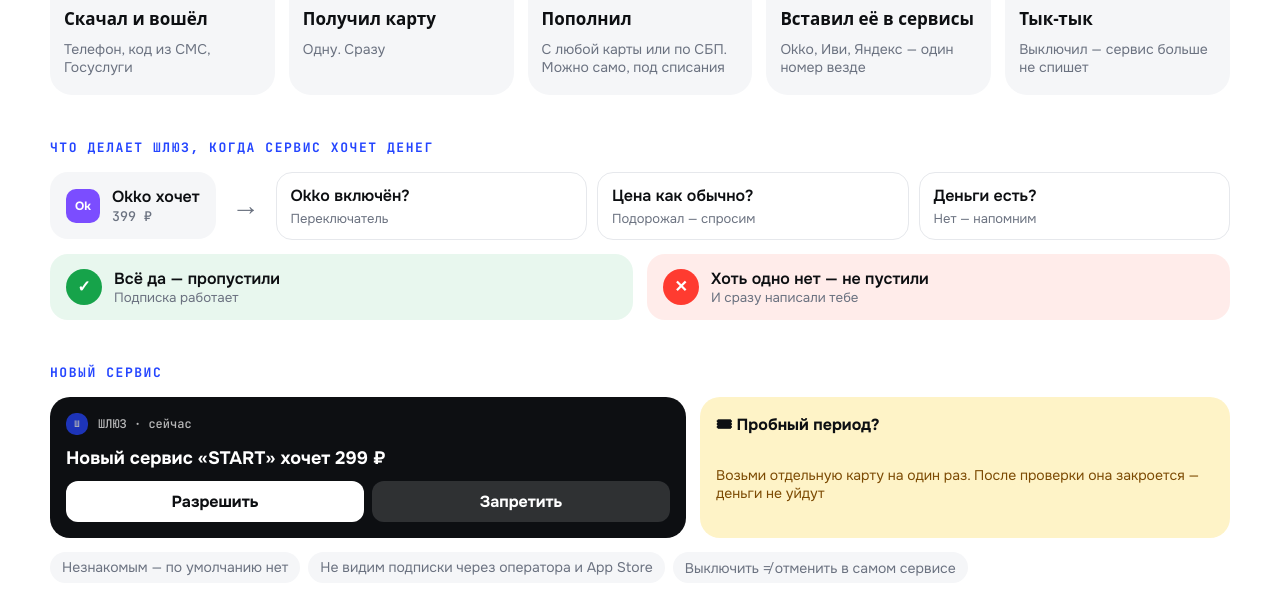
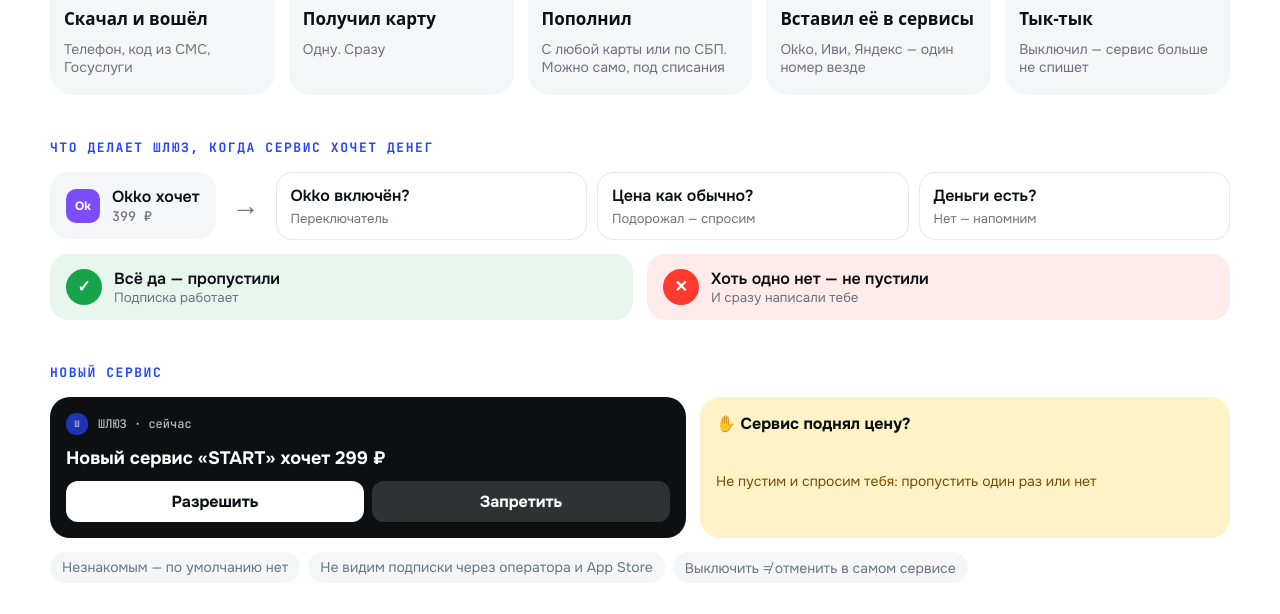
Before and after one commit to vanograche/shluz, a plain HTML site: page scheme/index.html in a window 1280 px wide. Shown: the part 438-1052 px from the top of the page. Drawn offline with Linux system fonts and the light colour scheme; a web font is replaced by a local one.

Commit message:
Схема: вместо отдельной карты на пробный период — «Сервис поднял цену? Не пустим и спросим»
Co-Authored-By: Claude Opus 5.5 <noreply@anthropic.com>
Claude-Session: https://claude.ai/code/session_014h13HX8Nc3CMzxze9fgy4n

```diff
--- a/scheme/index.html
+++ b/scheme/index.html
@@ -119,7 +119,7 @@ h1{font-family:var(--f-d);font-weight:800;font-size:clamp(30px,5vw,52px);line-he
   <div class="eb">Новый сервис</div>
   <div class="duo">
     <div class="push"><div class="h"><span class="lg" style="background:#2445ff;width:22px;height:22px;font-size:9px">Ш</span>ШЛЮЗ · сейчас</div><b>Новый сервис «START» хочет 299&nbsp;₽</b><div class="bt"><span>Разрешить</span><span>Запретить</span></div></div>
-    <div class="opt"><b>🎟 Пробный период?</b><span>Возьми отдельную карту на&nbsp;один раз. После проверки она закроется&nbsp;— деньги не&nbsp;уйдут</span></div>
+    <div class="opt"><b>✋ Сервис поднял цену?</b><span>Не&nbsp;пустим и&nbsp;спросим тебя: пропустить один раз или нет</span></div>
   </div>
   <div class="honest"><span>Незнакомым&nbsp;— по&nbsp;умолчанию нет</span><span>Не&nbsp;видим подписки через оператора и&nbsp;App Store</span><span>Выключить ≠ отменить в&nbsp;самом сервисе</span></div>
 </div>
```
